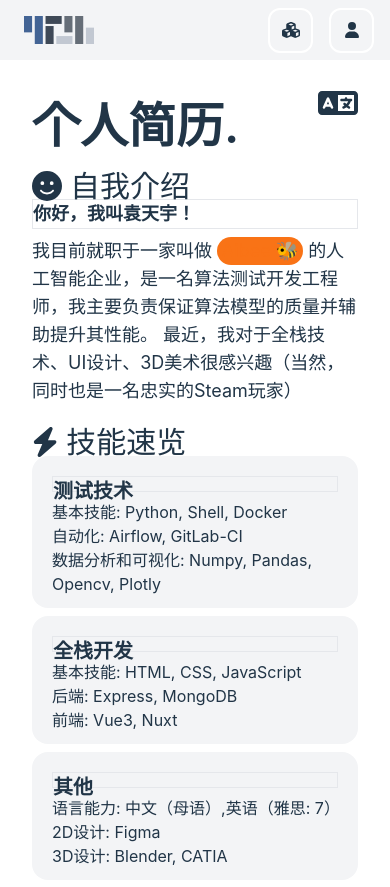
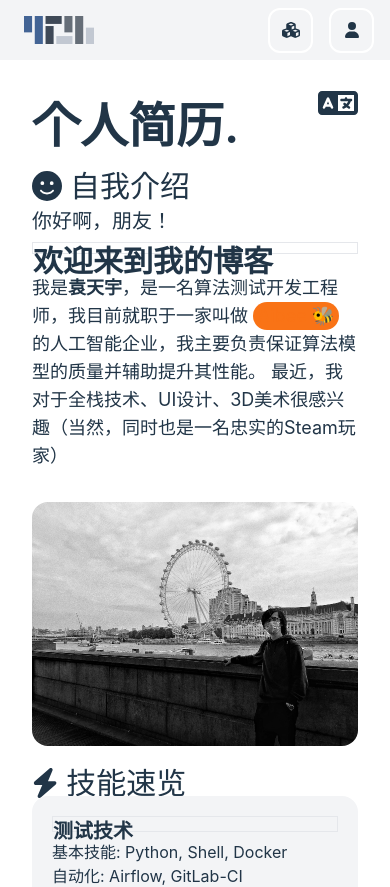
Before and after one commit to paperplane110/resume-nuxt, a Nuxt app: page /about/zh in a window 390 px wide. Shown: the top 887 px of the page. Built offline with nearby package versions, Linux system fonts and the light colour scheme.

Commit message:
Fix(Description): responsive style error

```diff
--- a/components/Description/index.vue
+++ b/components/Description/index.vue
@@ -1,10 +1,13 @@
 <template>
-    <div class="flex my-4 w-full gap-4 <md:(flex-col-reverse)" :style="reverseSection">
+  <div
+    class="flex my-4 w-full gap-4 <sm:(flex-col-reverse)"
+    :class="reverseSection"
+  >
     <div class="flex items-center rounded-2xl" :style="imgAreaStyle">
       <img class="max-w-full rounded-2xl" :src="props.src" alt="images" />
     </div>
     <div class="p-4 <md:(p-0 mb-2)" :style="textAreaStyle">
-            <slot name="text">
+      <slot>
         <Text>Hi there!</Text>
         <Text h3>Dignissimos asperiores</Text>
         <Text>
@@ -42,10 +45,8 @@ const props = defineProps({
 
 const reverseSection = computed(() => {
   if (props.reverse) {
-        return {
-            flexDirection: 'row-reverse' as const,
-        }
-    } else return {}
+    return 'flex-row-reverse <sm:(flex-col-reverse)'
+  } else return ''
 })
 
 const imgAreaStyle = computed(() => {
--- a/pages/about/index.vue
+++ b/pages/about/index.vue
@@ -17,15 +17,18 @@
 
     <section>
       <Text h3> <font-awesome-icon icon="fa-solid fa-smile" /> About me </Text>
-      <Text p em> Hi! I'm Tianyu 👋 </Text>
+      <Description src="/img/london_selfi.jpeg" :imgSize="2" reverse>
+        <Text> Hi there!</Text>
+        <Text h3 b>I'm Tianyu 👋</Text>
         <Text>
           I'm currently doing algorithm testing at
           <ColorLink type="warning" href="https://www.aibee.cn/"
             >Aibee 🐝</ColorLink
           >
-        to ensure and improve the quality of image algorithms. I'm interested in
-        Full-Stack technology, UI design, 3D arts, and games of course.
+          to ensure and improve the quality of image algorithms. I'm interested
+          in Full-Stack technology, UI design, 3D arts, and games of course.
         </Text>
+      </Description>
     </section>
 
     <section>
@@ -35,7 +38,7 @@
       </Text>
       <div class="grid grid-cols-3 gap-2 <md:grid-cols-1">
         <Card
-          class="px-1.25rem py-3"
+          class="px-1.25rem pt-3 pb-6"
           variant="flat"
           is-hoverable
           v-for="(skillInfo, idx) in skillList"
--- a/pages/about/zh.vue
+++ b/pages/about/zh.vue
@@ -14,15 +14,18 @@
     </div>
     <section>
       <Text h3> <font-awesome-icon icon="fa-solid fa-smile" /> 自我介绍 </Text>
-      <Text b>你好，我叫袁天宇！</Text>
+      <Description src="/img/london_selfi.jpeg" :imgSize="2" reverse>
+        <Text h4>你好啊，朋友！</Text>
+        <Text h3 b>欢迎来到我的博客</Text>
         <Text>
-        我目前就职于一家叫做
+          我是<b>袁天宇</b>，是一名算法测试开发工程师，我目前就职于一家叫做
           <ColorLink type="warning" href="https://www.aibee.cn/">
             Aibee 🐝
           </ColorLink>
-        的人工智能企业，是一名算法测试开发工程师，我主要负责保证算法模型的质量并辅助提升其性能。
+          的人工智能企业，我主要负责保证算法模型的质量并辅助提升其性能。
           最近，我对于全栈技术、UI设计、3D美术很感兴趣（当然，同时也是一名忠实的Steam玩家）
         </Text>
+      </Description>
     </section>
 
     <section>
@@ -32,7 +35,7 @@
       </Text>
       <div class="grid grid-cols-3 gap-2 <md:grid-cols-1">
         <Card
-          class="px-1.25rem py-3"
+          class="px-1.25rem pt-3 pb-6"
           variant="flat"
           is-hoverable
           v-for="(skillInfo, idx) in skillList"
```
Also changed, not shown: public/img/london_selfi.jpeg (added). Lines whose indentation alone changed are shown as unchanged.
